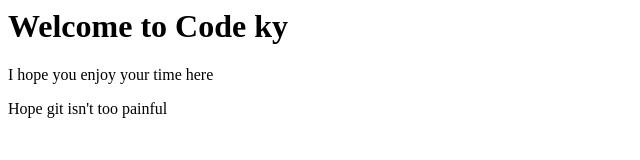
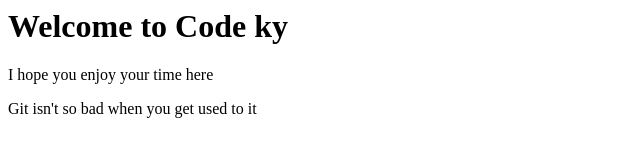
Before and after one commit to jodyvanhoose/CodeKy2021, a plain HTML site: page index.html in a window 1280 px wide. Shown: the whole page, without its empty margins (0-640 px from the left). Drawn offline with Linux system fonts and the light colour scheme.

Commit message:
para change

```diff
--- a/index.html
+++ b/index.html
@@ -6,6 +6,6 @@
   <body>
     <h1>Welcome to Code ky</h1>
     <p>I hope you enjoy your time here</p>
-    <p>Hope git isn't too painful</p>
+    <p>Git isn't so bad when you get used to it</p>
   </body>
 </html>
```
